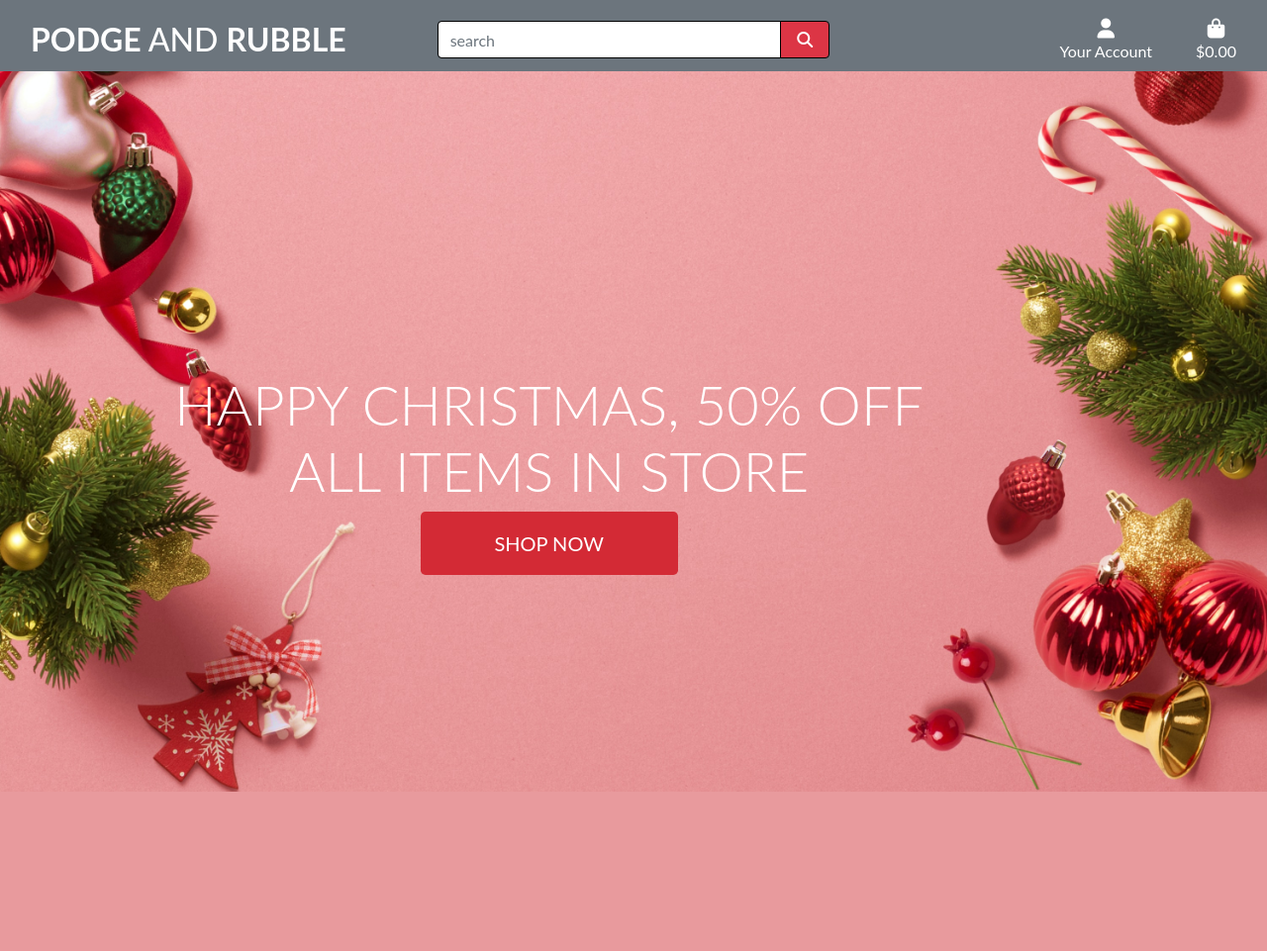
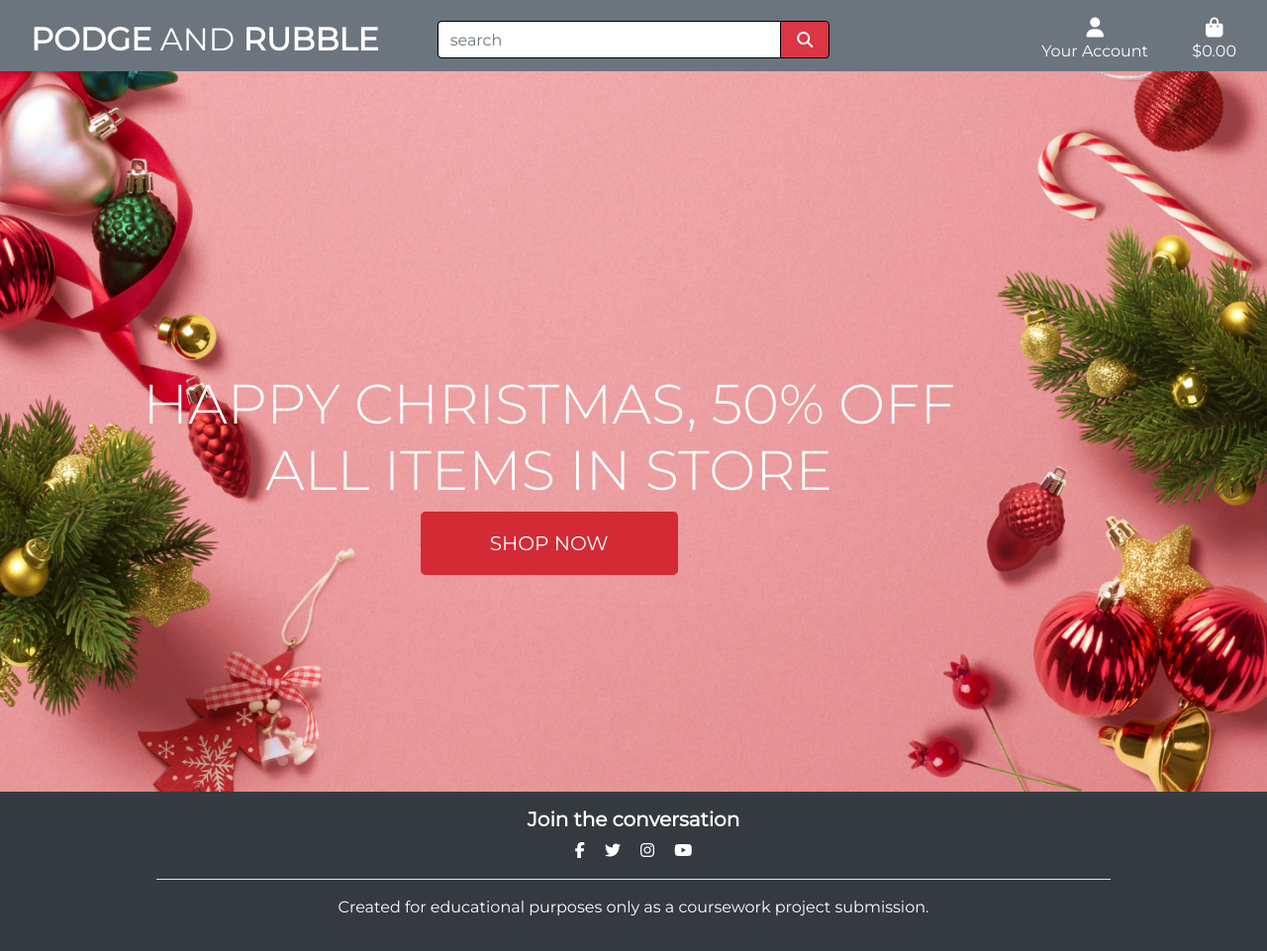
Before and after one commit to struk49/podge-and-rubble, a Django app: page / in a window 1280 px wide. Shown: the whole page at 99% size. Before the commit the page ends 800 px from the top, so only its background shows below. Run offline with Django 3.2, Linux system fonts and the light colour scheme; some libraries are stand-ins or nearby versions.

Commit message:
added footer with social media  links

```diff
--- a/static/css/base.css
+++ b/static/css/base.css
@@ -7,7 +7,7 @@ body {
     background-size: cover;
     height: calc(100vh - 164px);
     color: #555;
-    font-family: 'Lato';
+    font-family: 'Montserrat';
 }
 
 /* from Bulma */
@@ -34,7 +34,7 @@ body {
 }
 
 .btn-black {
-    background: black;
+    background: rgb(211, 42, 53);
     color: white;
 }
 
--- a/templates/allauth/base.html
+++ b/templates/allauth/base.html
@@ -107,6 +107,53 @@
     {% block content %}
     {% endblock %}
 
+    <footer>
+      <div class="footer position-relative mt-auto py-3 bg-dark">
+        <div class="container">
+            <div class="col-12 text-center">
+                <!-- Social Media Section -->
+                <div class="divider"></div>
+                <div class="section social-media">
+                    <h5 class="font-weight-bold text-white">Join the conversation</h5>
+                    <ul class="list-inline">
+                        <li class="list-inline-item mr-3 text-white">
+                            <a href="https://www.facebook.com/" class="text-white" target="_blank" rel="noreferrer">
+                                <i class="fab fa-facebook-f" aria-hidden="true"></i>
+                                <span class="sr-only">Facebook</span>
+                            </a>
+                        </li>
+                        <li class="list-inline-item mr-3">
+                            <a href="https://twitter.com/" class="text-white" target="_blank" rel="noreferrer">
+                                <i class="fab fa-twitter" aria-hidden="true"></i>
+                                <span class="sr-only">Twitter</span>
+                            </a>
+                        </li>
+                        <li class="list-inline-item mr-3">
+                            <a href="https://www.instagram.com/" class="text-white" target="_blank" rel="noreferrer">
+                                <i class="fab fa-instagram" aria-hidden="true"></i>
+                                <span class="sr-only">Instagram</span>
+                            </a>
+                        </li>
+                        <li class="list-inline-item">
+                            <a href="https://www.youtube.com/" class="text-white" target="_blank" rel="noreferrer">
+                                <i class="fab fa-youtube" aria-hidden="true"></i>
+                                <span class="sr-only">YouTube</span>
+                            </a>
+                        </li>
+                    </ul>
+                </div>
+                <!-- Copyright statement section -->
+                <hr class="bg-light">
+                <div class="">
+                    <p class="text-white">
+                        Created for educational purposes only as a coursework project submission.
+                    </p>
+                </div>
+            </div>
+        </div>
+    </div>
+    </footer>
+
 
     {% block postloadjs%}
     {% endblock %}
```
